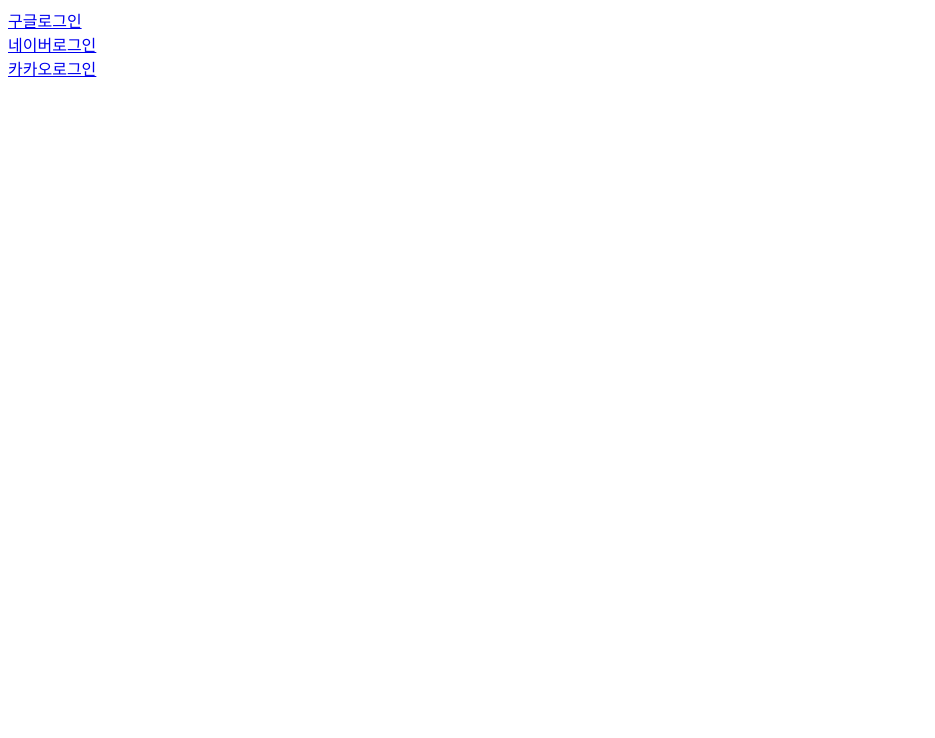
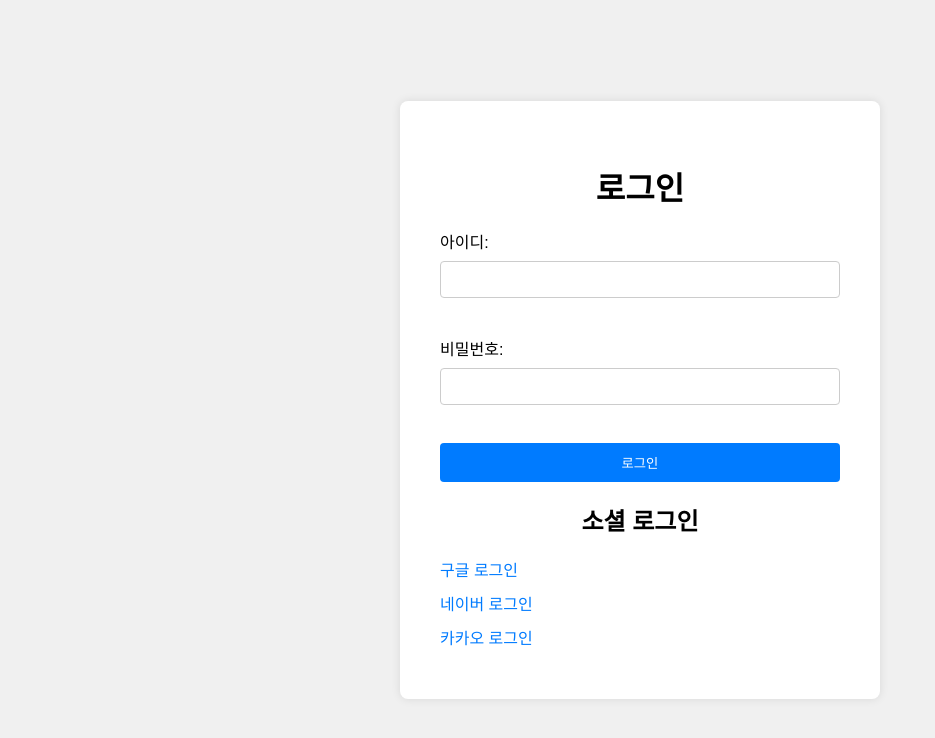
Before and after one commit to rlatngjs8/frisbee, a plain HTML site: page shopping_mall/frontend/social-login.html in a window 1280 px wide. Shown: the whole page, without its empty margins (0-935 px from the left). Drawn offline with Linux system fonts and the light colour scheme.

```diff
--- a/shopping_mall/backend/src/apis/auth/auth.module.ts
+++ b/shopping_mall/backend/src/apis/auth/auth.module.ts
@@ -1,13 +1,13 @@
 import { Module } from '@nestjs/common';
 import { JwtModule } from '@nestjs/jwt';
-import { JwtAccessStrategy } from './strategies/jwt-access.strategy';
-import { JwtRefreshStrategy } from './strategies/jwt-refresh.strategy';
 import { AuthController } from './auth.controller';
 import { JwtGoogleStrategy } from './strategies/jwt-social-google.strategy';
 import { JwtNaverStrategy } from './strategies/jwt-social-naver.strategy';
 import { JwtKakaoStrategy } from './strategies/jwt-social-kakao.strategy';
 import { AuthService } from './auth.service';
 import { UsersModule } from '../user-folder/user/users.module';
+import { JwtAccessStrategy } from './strategies/jwt-access.strategy';
+import { JwtRefreshStrategy } from './strategies/jwt-refresh.strategy';
 
 @Module({
   imports: [
--- a/shopping_mall/backend/src/apis/auth/auth.service.ts
+++ b/shopping_mall/backend/src/apis/auth/auth.service.ts
@@ -43,6 +43,7 @@
 
   async logout(response: Response): Promise<void> {
     // 쿠키에서 refreshToken 제거
+    response.clearCookie('accessToken');
     response.clearCookie('refreshToken');
     console.log('로그아웃 성공');
   }
@@ -55,7 +56,7 @@
   setRefreshToken({ user, request }: IAuthServiceSetRefreshToken): void {
     // 4. 리프레시 토큰 만들기
     const refreshToken = this.jwtService.sign(
-      { sub: user.user_id }, //
+      { sub: user.user_no }, //
       { secret: process.env.JWT_REFRESH_SECRET, expiresIn: '2w' },
     );
     // 개발환경(http)
@@ -68,7 +69,7 @@
   // 엑세스토큰은 세션에 저장되고, 엑세스권한이 있는 api접근시 로그인상태(토큰발급상태)로 요청을 하는지 인증확인
   getAccessToken({ user }: IAuthServiceGetAccessToken): string {
     return this.jwtService.sign(
-      { sub: user.user_id }, //
+      { sub: user.user_no }, //
       { secret: process.env.JWT_ACCESS_SECRET, expiresIn: '2h' },
     );
   }
--- a/shopping_mall/backend/src/apis/auth/strategies/jwt-access.strategy.ts
+++ b/shopping_mall/backend/src/apis/auth/strategies/jwt-access.strategy.ts
@@ -14,7 +14,7 @@
     console.log('페이로드:', payload); // {sub: 유저아이디}
 
     return {
-      user_id: payload.sub,
+      user_no: payload.sub,
     };
   }
 }
--- a/shopping_mall/backend/src/apis/auth/strategies/jwt-refresh.strategy.ts
+++ b/shopping_mall/backend/src/apis/auth/strategies/jwt-refresh.strategy.ts
@@ -20,7 +20,7 @@
     console.log('페이로드:', payload); // {sub: 유저아이디}
 
     return {
-      user_id: payload.sub,
+      user_no: payload.sub,
     };
   }
 }
--- a/shopping_mall/backend/src/commons/interfaces/context.ts
+++ b/shopping_mall/backend/src/commons/interfaces/context.ts
@@ -1,8 +1,8 @@
 import { Request, Response } from 'express';
 
 export interface IAuthUser {
-  user?: {
-    user_id: string;
+  user: {
+    user_no: number;
   };
 }
 // RequestWithAuthUser를 정의
@@ -13,6 +13,6 @@
 }
 
 export interface IContext {
-  req: RequestWithAuthUser;
+  req: Request & IAuthUser;
   res: Response;
 }
--- a/shopping_mall/frontend/social-login.html
+++ b/shopping_mall/frontend/social-login.html
@@ -1,11 +1,81 @@
 <!DOCTYPE html>
 <html lang="ko">
   <head>
-    <title>소셜로그인</title>
+    <meta charset="UTF-8" />
+    <meta name="viewport" content="width=device-width, initial-scale=1.0" />
+    <title>로그인 페이지</title>
+    <style>
+      body {
+        font-family: Arial, sans-serif;
+        margin: 0;
+        padding: 0;
+        background-color: #f0f0f0;
+        display: flex;
+        justify-content: center;
+        align-items: center;
+        height: 100vh;
+      }
+      .container {
+        width: 400px;
+        background-color: #fff;
+        padding: 40px;
+        border-radius: 8px;
+        box-shadow: 0 0 10px rgba(0, 0, 0, 0.1);
+      }
+      h1,
+      h2 {
+        text-align: center;
+        margin-bottom: 20px;
+      }
+      form {
+        display: flex;
+        flex-direction: column;
+      }
+      label {
+        margin-bottom: 8px;
+      }
+      input {
+        padding: 10px;
+        margin-bottom: 20px;
+        border-radius: 4px;
+        border: 1px solid #ccc;
+      }
+      button {
+        padding: 10px;
+        border: none;
+        border-radius: 4px;
+        background-color: #007bff;
+        color: #fff;
+        cursor: pointer;
+      }
+      button:hover {
+        background-color: #0056b3;
+      }
+      a {
+        text-decoration: none;
+        color: #007bff;
+        margin-bottom: 10px;
+        display: block;
+      }
+      a:hover {
+        text-decoration: underline;
+      }
+    </style>
   </head>
   <body>
-    <a href="http://localhost:3000/login/google">구글로그인</a><br />
-    <a href="http://localhost:3000/login/naver">네이버로그인</a><br />
-    <a href="http://localhost:3000/login/kakao">카카오로그인</a>
+    <div class="container">
+      <h1>로그인</h1>
+      <form action="http://localhost:3000/login" method="POST">
+        <label for="user_id">아이디:</label>
+        <input type="text" id="user_id" name="user_id" /><br />
+        <label for="password">비밀번호:</label>
+        <input type="password" id="password" name="password" /><br />
+        <button type="submit">로그인</button>
+      </form>
+      <h2>소셜 로그인</h2>
+      <a href="http://localhost:3000/login/google">구글 로그인</a>
+      <a href="http://localhost:3000/login/naver">네이버 로그인</a>
+      <a href="http://localhost:3000/login/kakao">카카오 로그인</a>
+    </div>
   </body>
 </html>
```
Also changed, not shown: shopping_mall/backend/src/apis/auth/auth.controller.ts (+7 -0 lines), shopping_mall/backend/src/apis/auth/guards/auth.guard.ts (renamed from shopping_mall/backend/src/apis/auth/guards/gql-auth.guard.ts, +2 -5 lines), shopping_mall/backend/src/apis/user-folder/user/users.controller.ts (+10 -1 lines), shopping_mall/backend/src/apis/user-folder/user/users.service.ts (+7 -2 lines), shopping_mall/frontend/welcome.html (added, +25 -0 lines).
